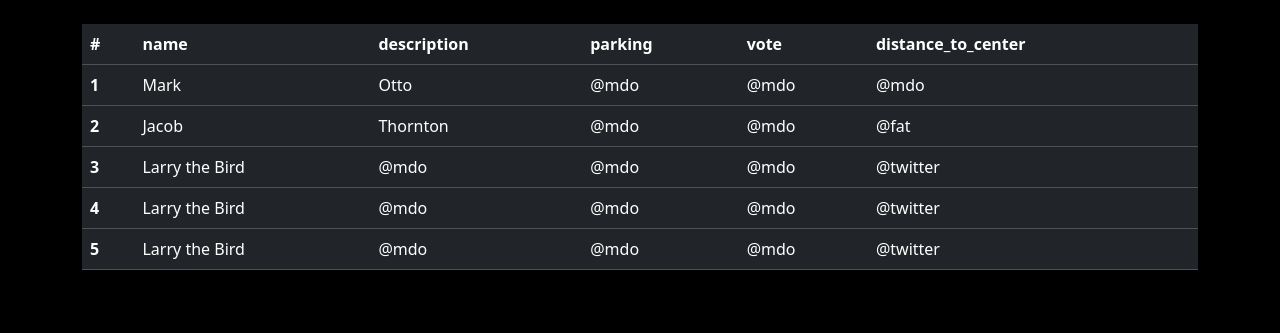
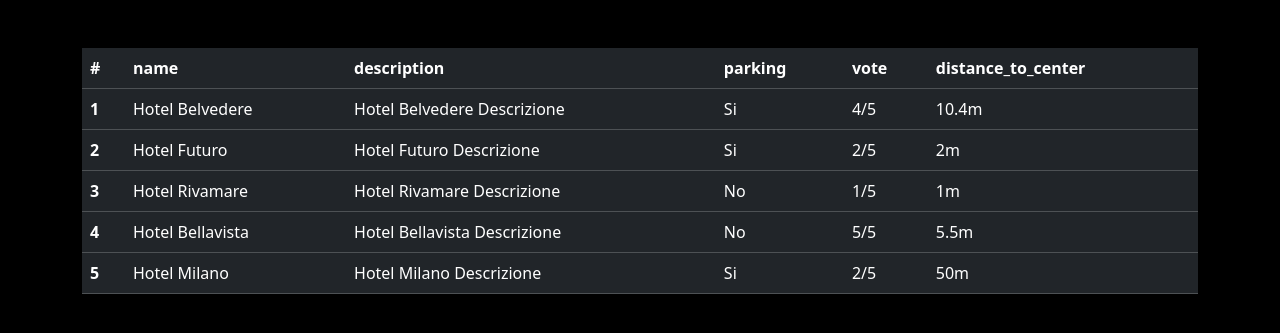
Before and after one commit to AntoninoCucuzza/php-hotel, a PHP site: page / in a window 1280 px wide. Shown: the top 333 px of the page. Run offline with PHP 8.4, Linux system fonts and the light colour scheme.

Commit message:
add foreach table

```diff
--- a/index.php
+++ b/index.php
@@ -55,13 +55,17 @@ $hotels = [
             min-height: 100vh;
             color: white;
         }
+
+        table:hover {
+            filter: drop-shadow(0px 0px 5px red);
+        }
     </style>
 </head>
 
 <body>
 
-    <div class="container pt-4">
-        <table class="table table-dark">
+    <div class="container pt-5">
+        <table class="table table-dark table-hover">
             <thead>
                 <tr>
                     <th scope="col">#</th>
@@ -74,46 +78,19 @@ $hotels = [
                 </tr>
             </thead>
             <tbody>
-                <tr>
-                    <th scope="row">1</th>
-                    <td>Mark</td>
-                    <td>Otto</td>
-                    <td>@mdo</td>
-                    <td>@mdo</td>
-                    <td>@mdo</td>
-                </tr>
-                <tr>
-                    <th scope="row">2</th>
-                    <td>Jacob</td>
-                    <td>Thornton</td>
-                    <td>@mdo</td>
-                    <td>@mdo</td>
-                    <td>@fat</td>
-                </tr>
-                <tr>
-                    <th scope="row">3</th>
-                    <td>Larry the Bird</td>
-                    <td>@mdo</td>
-                    <td>@mdo</td>
-                    <td>@mdo</td>
-                    <td>@twitter</td>
-                </tr>
-                <tr>
-                    <th scope="row">4</th>
-                    <td>Larry the Bird</td>
-                    <td>@mdo</td>
-                    <td>@mdo</td>
-                    <td>@mdo</td>
-                    <td>@twitter</td>
-                </tr>
-                <tr>
-                    <th scope="row">5</th>
-                    <td>Larry the Bird</td>
-                    <td>@mdo</td>
-                    <td>@mdo</td>
-                    <td>@mdo</td>
-                    <td>@twitter</td>
-                </tr>
+
+                <?php foreach ($hotels as $key => $hotel) : ?>
+                    <tr>
+                        <th><?= $key + 1 ?></th>
+                        <td><?= $hotel["name"] ?></td>
+                        <td><?= $hotel["description"] ?></td>
+                        <td><?= $hotel["parking"] ? "Si" : "No" ?> </td>
+                        <td><?= $hotel["vote"] . '/5' ?></td>
+                        <td><?= $hotel["distance_to_center"] . 'm' ?></td>
+                    </tr>
+                <?php endforeach ?>
+
+
             </tbody>
         </table>
 
```
